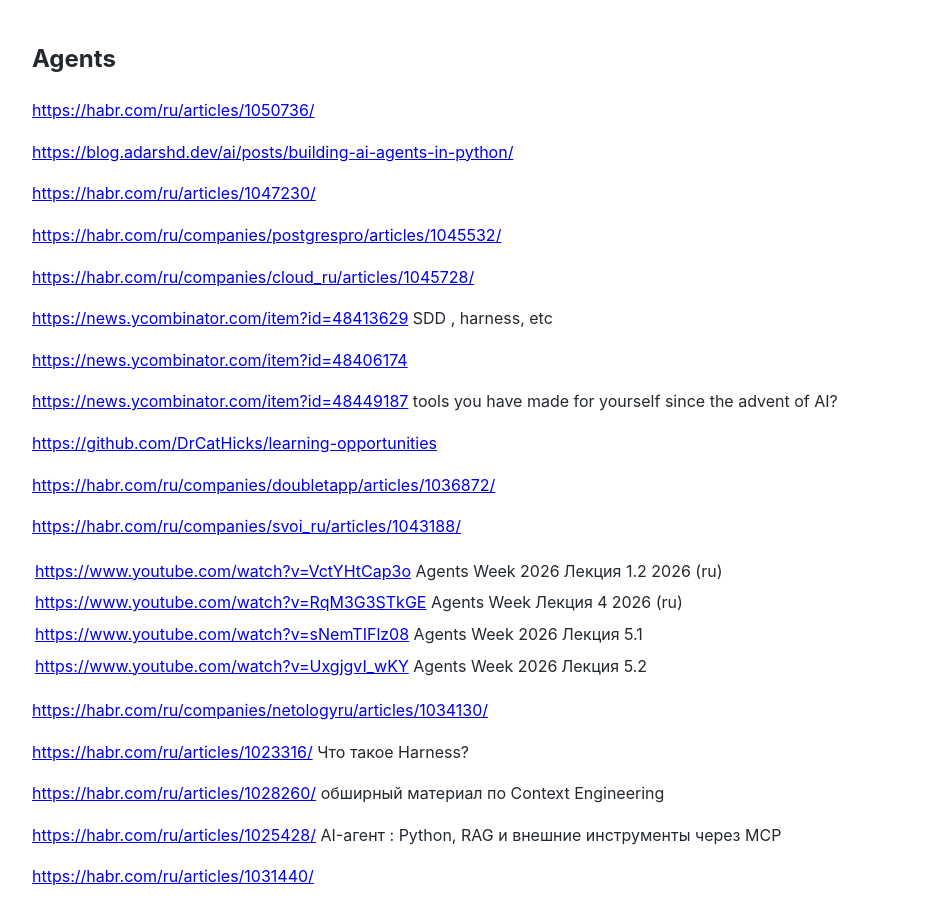
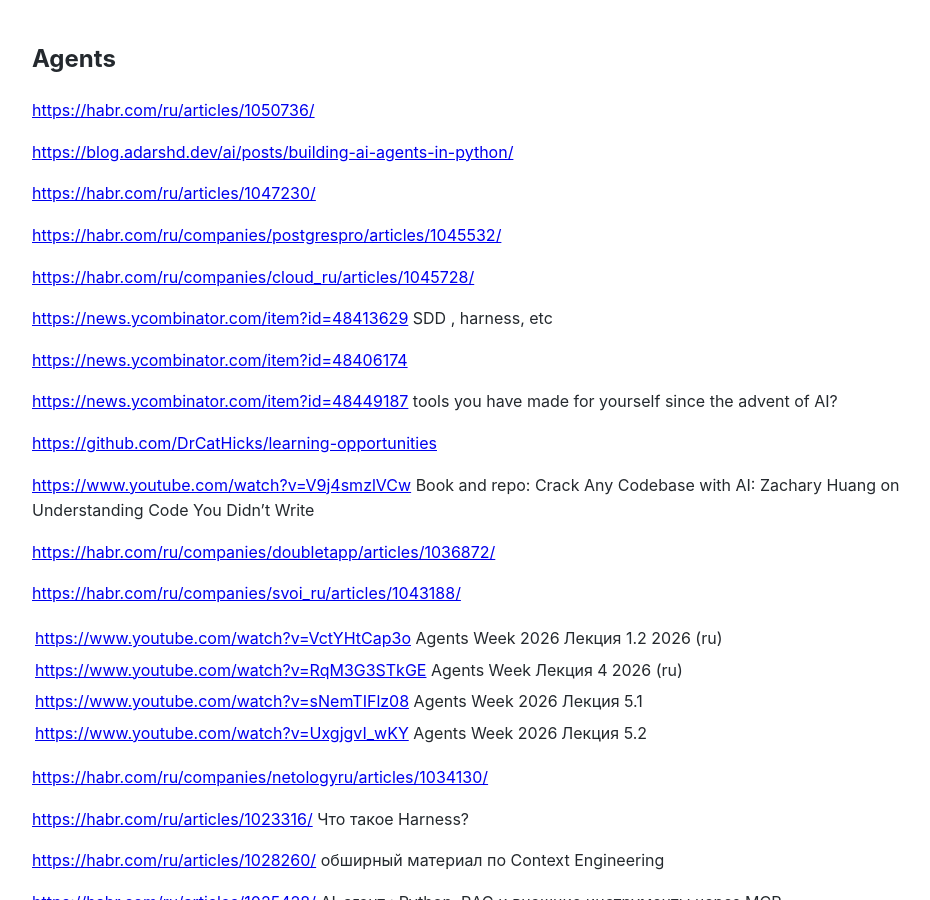
Before and after one commit to Michael-Lubinsky/michael-lubinsky.github.com, a Jekyll site: the page built from ml/agent.md, in a window 1280 px wide and 900 px high. Shown: the whole window, without its empty margins (158-1088 px from the left). Built offline with Jekyll 4.4.1, drawn with Linux system fonts in a browser that asks for light colours; our own code applies the rules of GitHub Pages for plain Markdown files.

Commit message:
Update agent.md

```diff
--- a/ml/agent.md
+++ b/ml/agent.md
@@ -17,6 +17,8 @@
 <https://news.ycombinator.com/item?id=48449187>  tools you have made for yourself since the advent of AI?
 
 <https://github.com/DrCatHicks/learning-opportunities>
+
+<https://www.youtube.com/watch?v=V9j4smzlVCw> Book and repo: Crack Any Codebase with AI: Zachary Huang on Understanding Code You Didn’t Write
 
 <https://habr.com/ru/companies/doubletapp/articles/1036872/>
 
```
